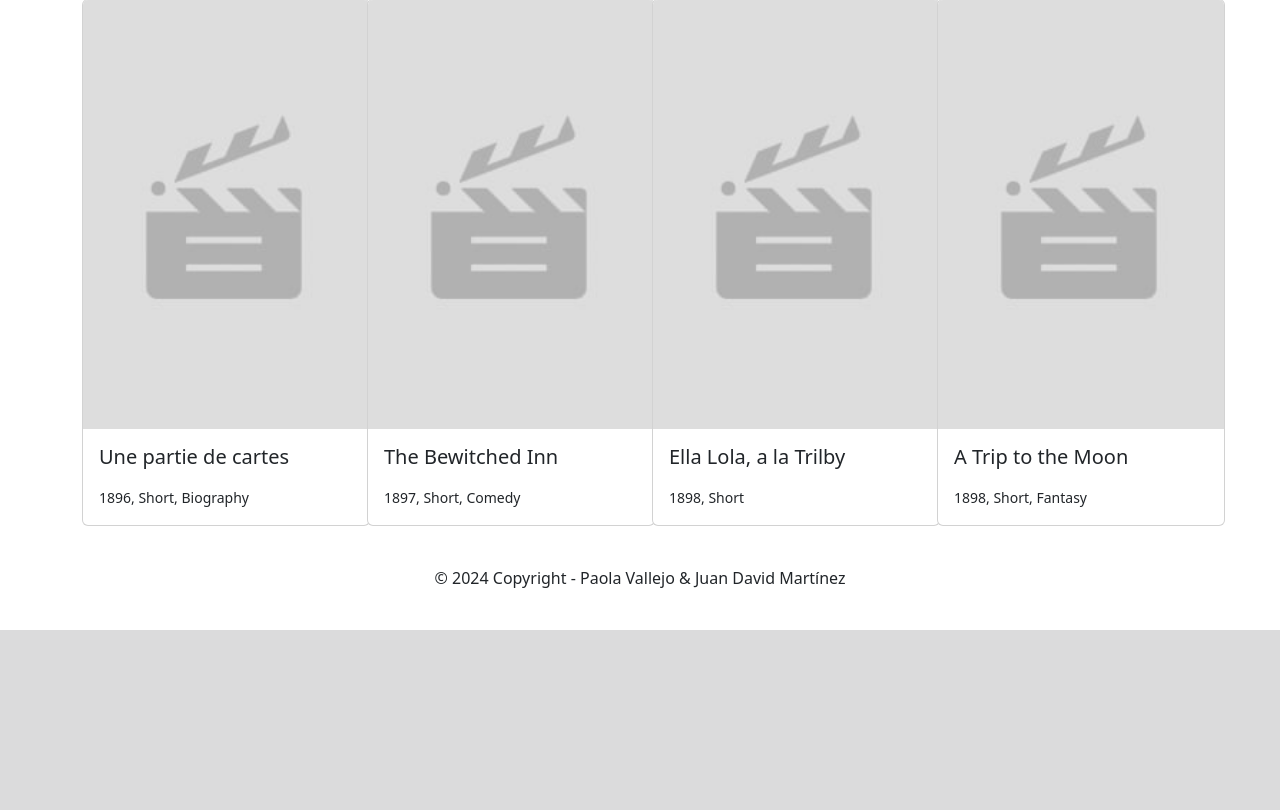
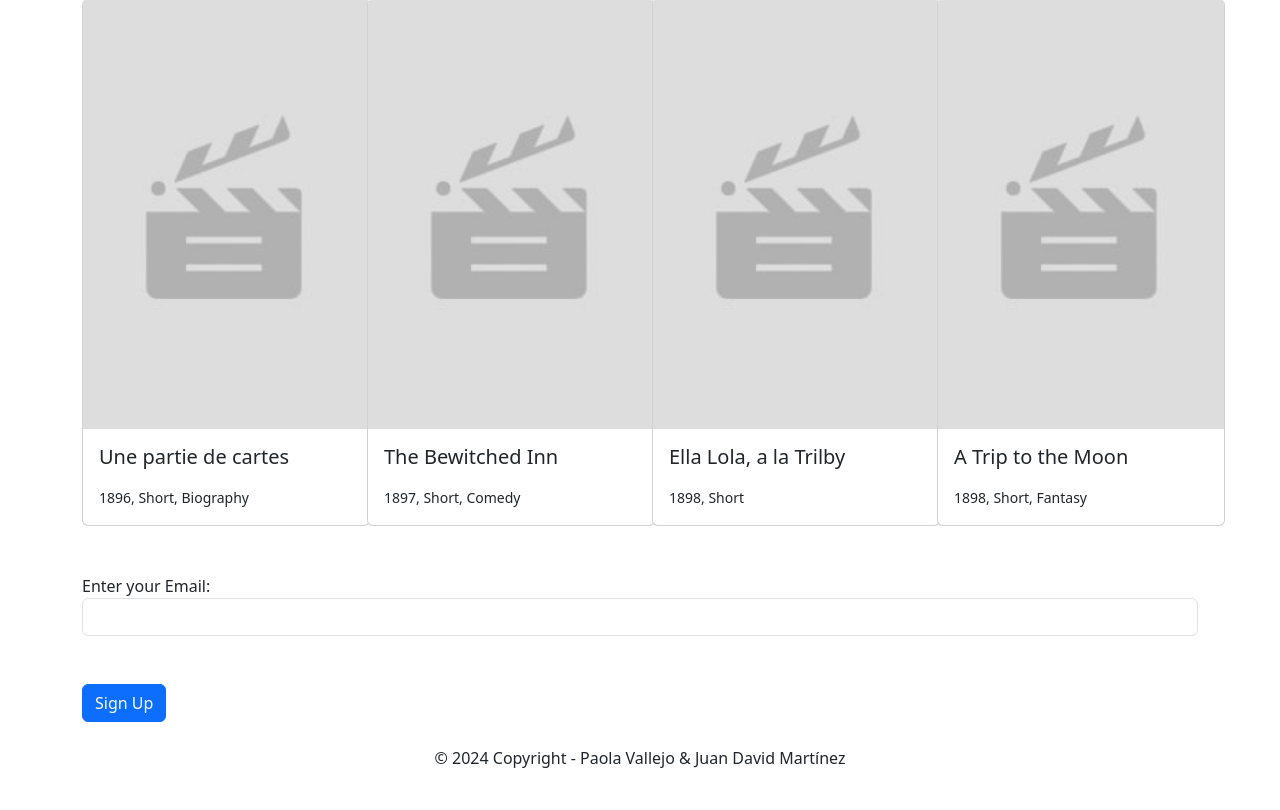
Before and after one commit to tomechava/moviereviewsproject, a Django app: template moviereviewsproject/movie/templates/home.html in a window 1280 px wide. Shown: the part 2603-3413 px from the top of the page. Before the commit the page ends 3233 px from the top, so only its background shows below. Run offline with Django 5.2, Linux system fonts and the light colour scheme; the template is opened without the code that fills it: values that come from a table or form of the project are taken from there, others are empty; data comes from the database, SQL or seed files in the repository.

Commit message:
final commit taller 2

```diff
--- a/moviereviewsproject/movie/templates/home.html
+++ b/moviereviewsproject/movie/templates/home.html
@@ -46,5 +46,18 @@
     </div>
     {% endfor %}
 </div>
+<form action="{% url 'signup' %}">
+    <div class="row my-5">
+        <div class="col-12">
+            <label for="txtEmail">Enter your Email:</label>
+            <input type="text" name="txtEmail" id="txtEmail" class="form-control">
+        </div>
+    </div>
+    <div class="row">
+        <div class="col-12">
+            <button type="submit" class="btn btn-primary">Sign Up</button>
+        </div>
+</form>
+
 
 {% endblock content %}
--- a/moviereviewsproject/movie/views.py
+++ b/moviereviewsproject/movie/views.py
@@ -20,6 +20,10 @@ def home(request):
 def about(request):
     #return HttpResponse('<h1>About Us</h1>')
     return render(request, 'about.html')
+
+def signup(request):
+    email = request.GET.get('txtEmail')
+    return render(request, 'signup.html', {'email':email})
 
 def statistics_view(request):
     matplotlib.use('Agg')
--- a/moviereviewsproject/moviereviews/urls.py
+++ b/moviereviewsproject/moviereviews/urls.py
@@ -28,6 +28,7 @@ urlpatterns = [
     path('about/', movieViews.about, name='about'),
     path('news/', include('news.urls')), #include urls from news app
     path('statistics/', movieViews.statistics_view, name='statistics'),
+    path('signup/', movieViews.signup, name='signup'),
 ]
 
 urlpatterns += static(settings.MEDIA_URL, document_root=settings.MEDIA_ROOT) #add this line to urlpatterns
```
Also changed, not shown: moviereviewsproject/movie/templates/signup.html (added, +8 -0 lines).
